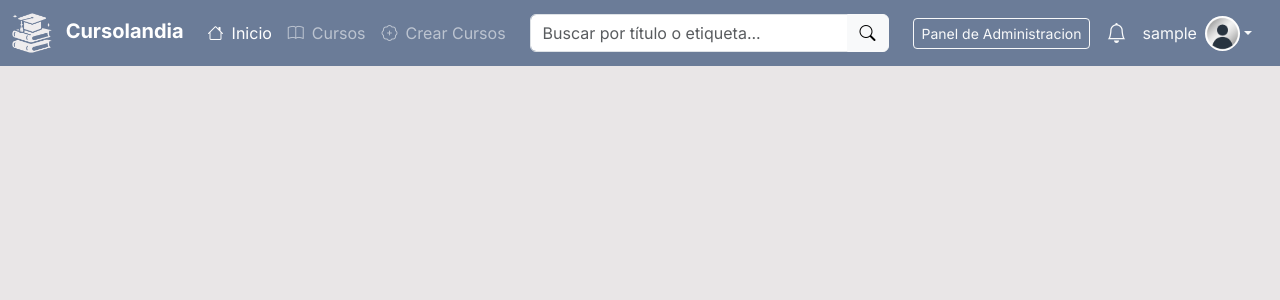
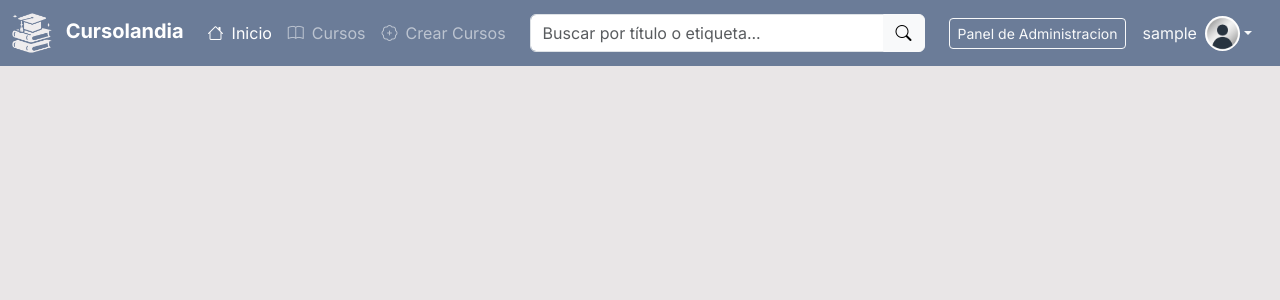
Before and after one commit to FacuD-20/Cursolandia, a PHP site: page /Interfaz/Incluidos/cabecera.php in a window 1280 px wide. Shown: the top 300 px of the page. Run offline with PHP 8.4, Linux system fonts and the light colour scheme; the visitor is signed in with stand-in values (Sample User, id 1).

Commit message:
Se elimino la etiqueta de notificacion.

```diff
--- a/Interfaz/Incluidos/cabecera.php
+++ b/Interfaz/Incluidos/cabecera.php
@@ -61,8 +61,6 @@
                                         <h6 class="mb-0 fw-bold">¡Hola, <?php echo $_SESSION["nombre_usuario"]; ?>!</h6>
                                         <span class="badge mi-bg-bronce text-light text-uppercase"><?php echo $_SESSION["rol_usuario"];?></span>
                                     </div>
-                                    <!-- Boton de notificaciones -->
-                                    <a href="#" class="text-light ms-auto fs-4"><i class="bi bi-bell"></i></a>
                                 </div>
                                 <div class="d-flex gap-2 mb-2">
                                     <!-- Botones de Mi perfil y Salir -->
@@ -118,10 +116,6 @@
                                 <?php if ($_SESSION["rol_usuario"] == "admin"): ?>
                                     <a href="<?php echo URL_BASE . "/Interfaz/Usuario/panel_admin.php" ;?>" class="btn btn-sm btn-outline-light">Panel de Administracion</a>
                                 <?php endif; ?>
-                                <!-- Boton de notificaciones -->
-                                <a href="#" class="text-light fs-5 position-relative">
-                                    <i class="bi bi-bell"></i>
-                                </a>
                                 <!-- Dropdwon del perfil del usuario con su nombre y foto -->
                                 <div class="dropdown me-2">
                                     <a class="d-flex align-items-center text-light text-decoration-none dropdown-toggle me-2" href="#" role="button" data-bs-toggle="dropdown" aria-expanded="false">
```
